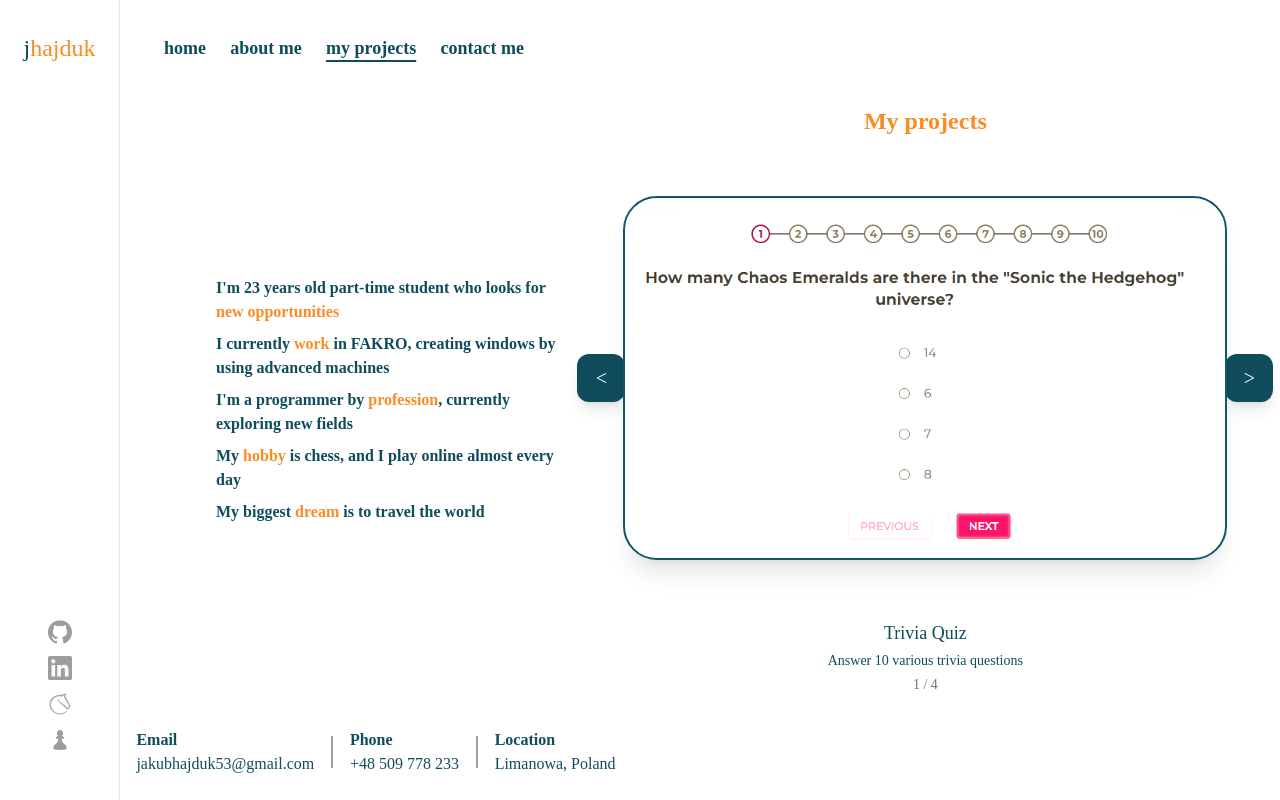
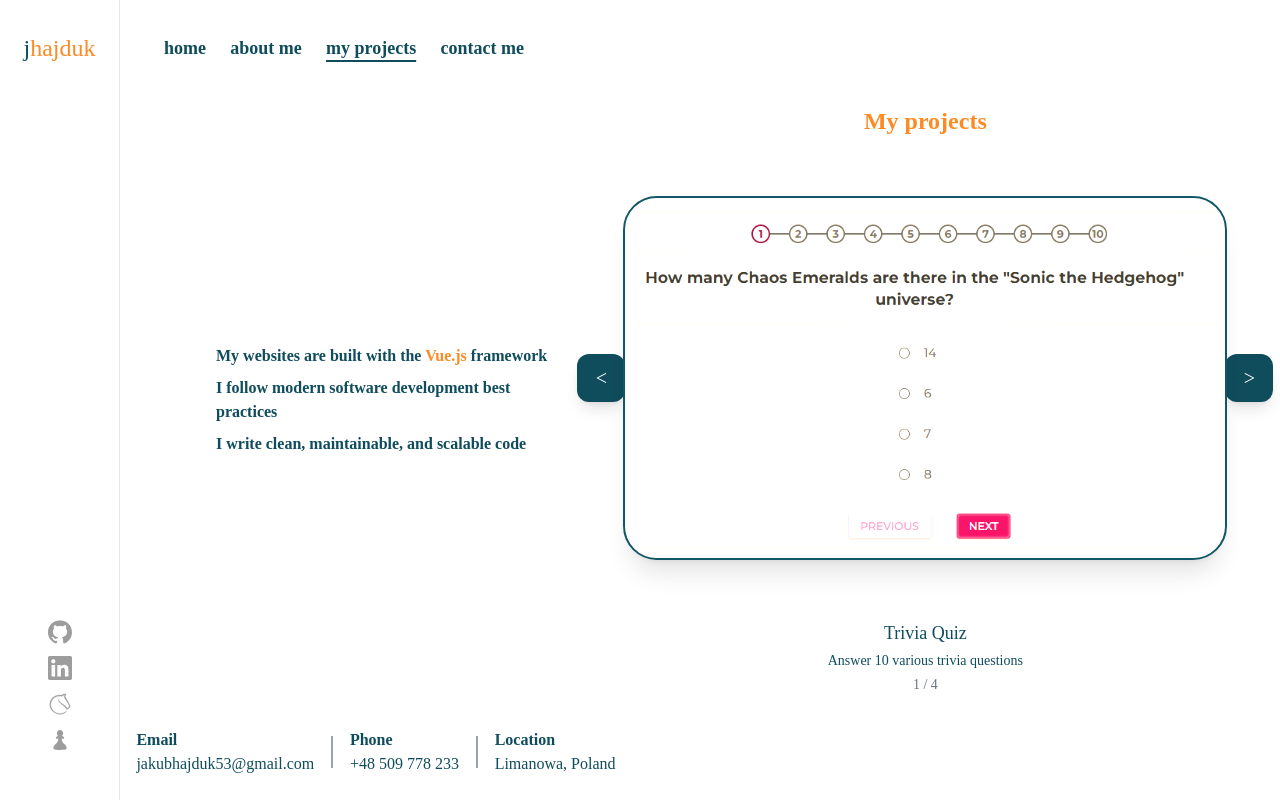
Before and after one commit to jakubhajduk53/personal-website, a Vue app: page /projects in a window 1280 px wide. Built offline with nearby package versions, Linux system fonts and the light colour scheme; a web font is replaced by a local one.

Commit message:
fix: change paragraphs in project view

```diff
--- a/src/views/ProjectsView.vue
+++ b/src/views/ProjectsView.vue
@@ -35,26 +35,11 @@
   <div class="flex w-full h-full justify-center pl-24">
     <div class="flex flex-col justify-center w-1/2 font-semibold gap-2">
       <div>
-        I'm 23 years old part-time student who looks for
-        <span class="text-[rgb(251,139,36)]">new opportunities</span>
+        My websites are built with the
+        <span class="text-[rgb(251,139,36)]">Vue.js</span> framework
       </div>
-      <div>
-        I currently <span class="text-[rgb(251,139,36)]">work</span> in FAKRO,
-        creating windows by using advanced machines
-      </div>
-      <div>
-        I'm a programmer by
-        <span class="text-[rgb(251,139,36)]">profession</span>, currently
-        exploring new fields
-      </div>
-      <div>
-        My <span class="text-[rgb(251,139,36)]">hobby</span> is chess, and I
-        play online almost every day
-      </div>
-      <div>
-        My biggest <span class="text-[rgb(251,139,36)]">dream</span> is to
-        travel the world
-      </div>
+      <div>I follow modern software development best practices</div>
+      <div>I write clean, maintainable, and scalable code</div>
     </div>
     <div class="flex items-center w-full">
       <Slider :slides="slides" title="My projects" />
```
